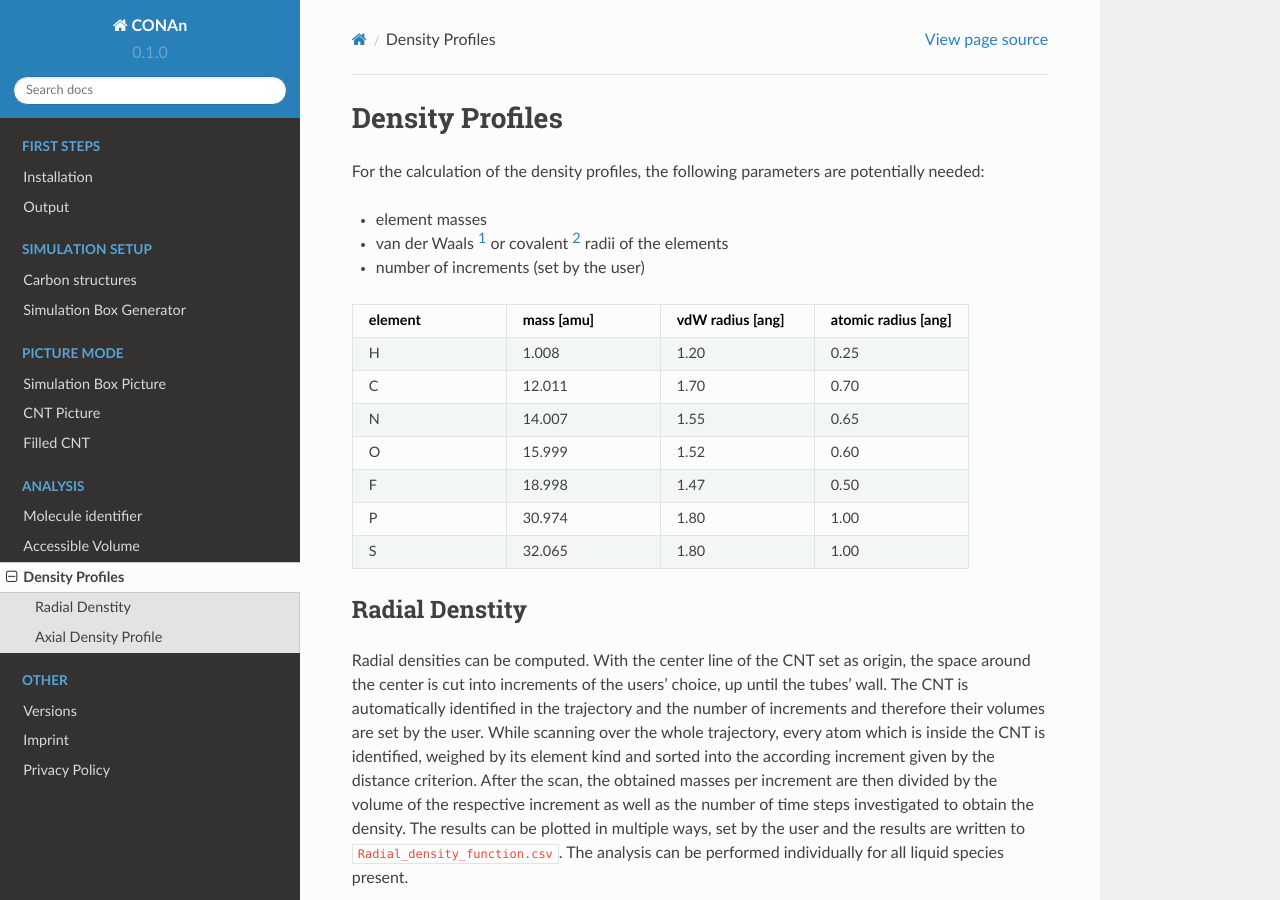
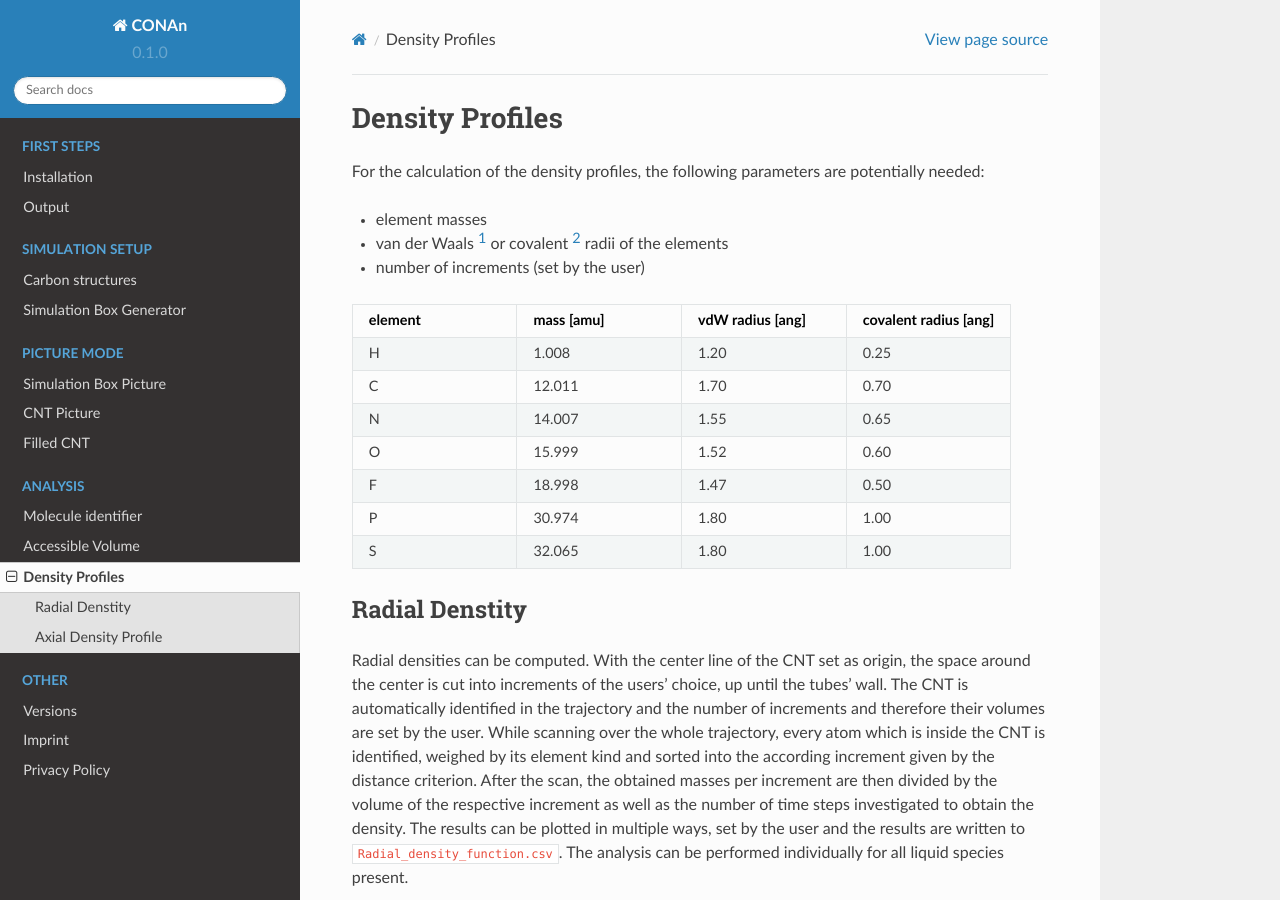
Before and after one commit to LeonardDick/rtd-tutorial, a Sphinx documentation site: the page built from docs/source/analysis/dens_prof.rst, in a window 1280 px wide and 900 px high. Built offline with Sphinx 7.4.7 and the Read the Docs theme 2.0.0, drawn with Linux system fonts in a browser that asks for light colours.

Commit message:
Update dens_prof.rst

```diff
--- a/docs/source/analysis/dens_prof.rst
+++ b/docs/source/analysis/dens_prof.rst
@@ -14,7 +14,7 @@ For the calculation of the density profiles, the following parameters are potent
    * - element
      - mass [amu]
      - vdW radius [ang]
-     - atomic radius [ang]
+     - covalent radius [ang]
    * - H
      - 1.008
      - 1.20
```
